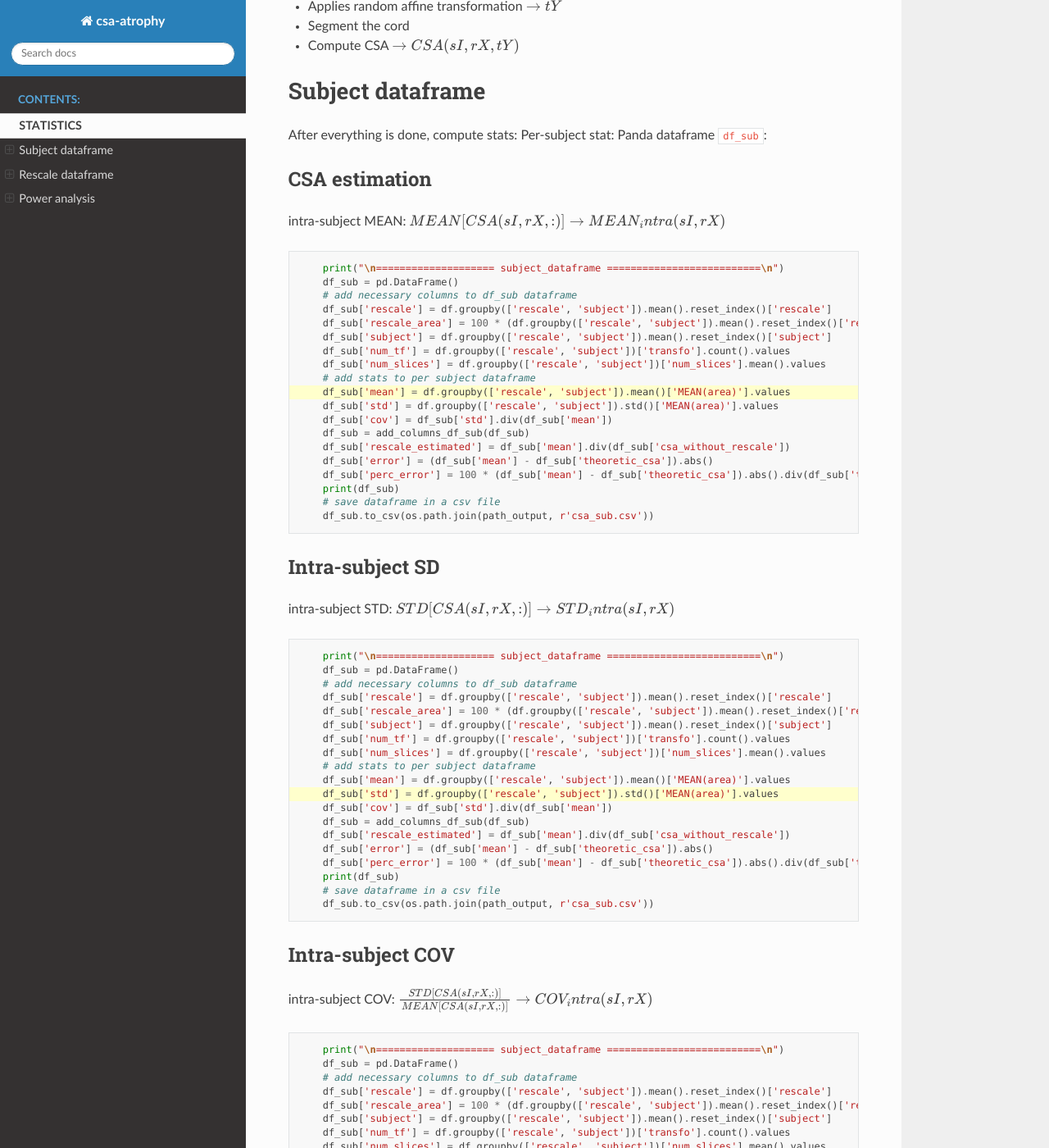
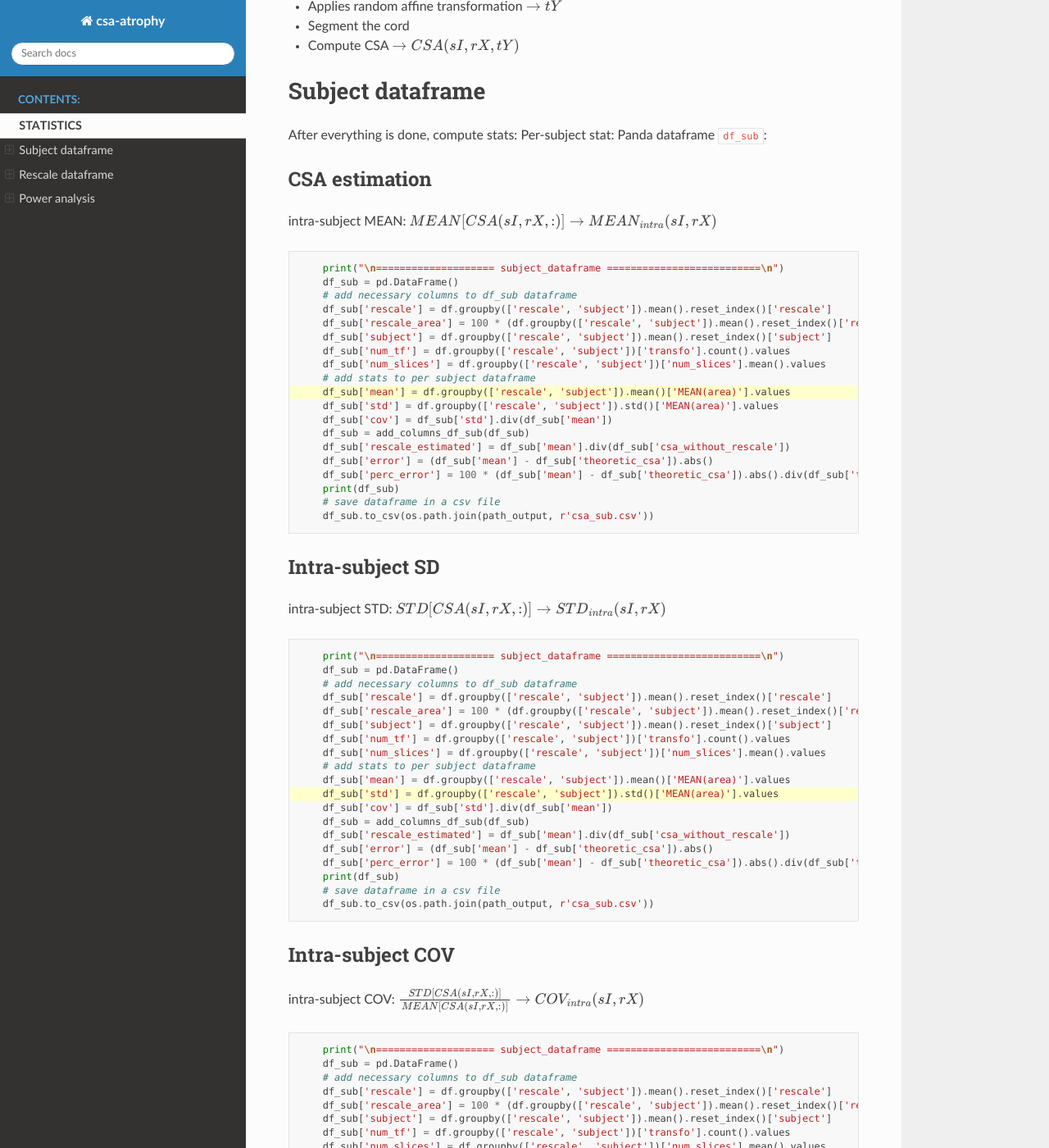
Before and after one commit to sct-pipeline/csa-atrophy, a Sphinx documentation site: the page built from docs/statistics.rst, in a window 1280 px wide and 1400 px high, scrolled down 284 px. Shown: the whole window at 82% size. Built offline with Sphinx 7.4.7 and the Read the Docs theme 2.0.0, drawn with Linux system fonts in a browser that asks for light colours; pages that are not in the unit, such as notebooks, are missing from menus; some of the changed text lies outside the part shown.

Commit message:
- improve latex formula for indexing

```diff
--- a/docs/statistics.rst
+++ b/docs/statistics.rst
@@ -16,7 +16,7 @@ After everything is done, compute stats: Per-subject stat: Panda dataframe ``df_
 CSA estimation
 """""""""""""""
 
-intra-subject MEAN: :math:`MEAN[CSA(sI, rX, :)] \to MEAN_intra(sI, rX)`
+intra-subject MEAN: :math:`MEAN[CSA(sI, rX, :)] \to MEAN_{intra}(sI, rX)`
 
 .. literalinclude:: ../csa_rescale_stat.py
    :language: python
@@ -26,7 +26,7 @@ intra-subject MEAN: :math:`MEAN[CSA(sI, rX, :)] \to MEAN_intra(sI, rX)`
 Intra-subject SD
 """"""""""""""""""
 
-intra-subject STD: :math:`STD[CSA(sI, rX, :)] \to STD_intra(sI, rX)`
+intra-subject STD: :math:`STD[CSA(sI, rX, :)] \to STD_{intra}(sI, rX)`
 
 .. literalinclude:: ../csa_rescale_stat.py
    :language: python
@@ -37,7 +37,7 @@ intra-subject STD: :math:`STD[CSA(sI, rX, :)] \to STD_intra(sI, rX)`
 Intra-subject COV
 """"""""""""""""""
 
-intra-subject COV: :math:`\frac{STD[CSA(sI, rX, :)]}{MEAN[CSA(sI, rX, :)]} \to COV_intra(sI, rX)`
+intra-subject COV: :math:`\frac{STD[CSA(sI, rX, :)]}{MEAN[CSA(sI, rX, :)]} \to COV_{intra}(sI, rX)`
 
 .. literalinclude:: ../csa_rescale_stat.py
    :language: python
@@ -72,7 +72,7 @@ Across-subject stats: Panda dataframe ``df_rescale``
 Mean SD of CSA across Monte-Carlo samples
 """"""""""""""""""""""""""""""""""""""""""""
 
-intra-subject STD: :math:`MEAN[STD_intra(:, rX)] \to STD_intra(rX)`
+intra-subject STD: :math:`MEAN[STD_intra(:, rX)] \to STD_{intra}(rX)`
 
 .. literalinclude:: ../csa_rescale_stat.py
    :language: python
@@ -82,7 +82,7 @@ intra-subject STD: :math:`MEAN[STD_intra(:, rX)] \to STD_intra(rX)`
 Mean COV of CSA across Monte-Carlo samples
 """"""""""""""""""""""""""""""""""""""""""""
 
-intra-subject COV: :math:`MEAN[COV_{intra\_sub}(:, rX)] \to COV_intra(rX)`
+intra-subject COV: :math:`MEAN[COV_{intra\_sub}(:, rX)] \to COV_{intra}(rX)`
 
 .. literalinclude:: ../csa_rescale_stat.py
    :language: python
@@ -92,7 +92,7 @@ intra-subject COV: :math:`MEAN[COV_{intra\_sub}(:, rX)] \to COV_intra(rX)`
 Mean COV of CSA across subjects
 """"""""""""""""""""""""""""""""""""""""""""
 
-inter-subject STD: :math:`STD[MEAN_intra(:, rX)] \to STD_inter(rX)`
+inter-subject STD: :math:`STD[MEAN_{intra}(:, rX)] \to STD_{inter}(rX)`
 
 .. literalinclude:: ../csa_rescale_stat.py
    :language: python
@@ -164,7 +164,7 @@ Within-subject minimum sample size
 
 the minimum sample size necessary to detect an atrophy in a within-subject (repeated-measures) study was computed based on a two-sample bilateral paired t-test using the following formula (Altmann et al. 2009):
 
-:math:`n_{within-sub} = \frac{(z_{α/2} + z_{β})^2(\sigma_{diff})^2}{\Delta_{sub} ^2}`
+:math:`n_{within\_sub} = \frac{(z_{α/2} + z_{β})^2(\sigma_{diff})^2}{\Delta_{sub} ^2}`
 
 Where :math:`\sigma_{diff}` is the standard deviation between longitudinal CSA measures across  subjects and :math:`\Delta_{sub}` is the mean of the difference between longitudinal CSA measures.
 
```
